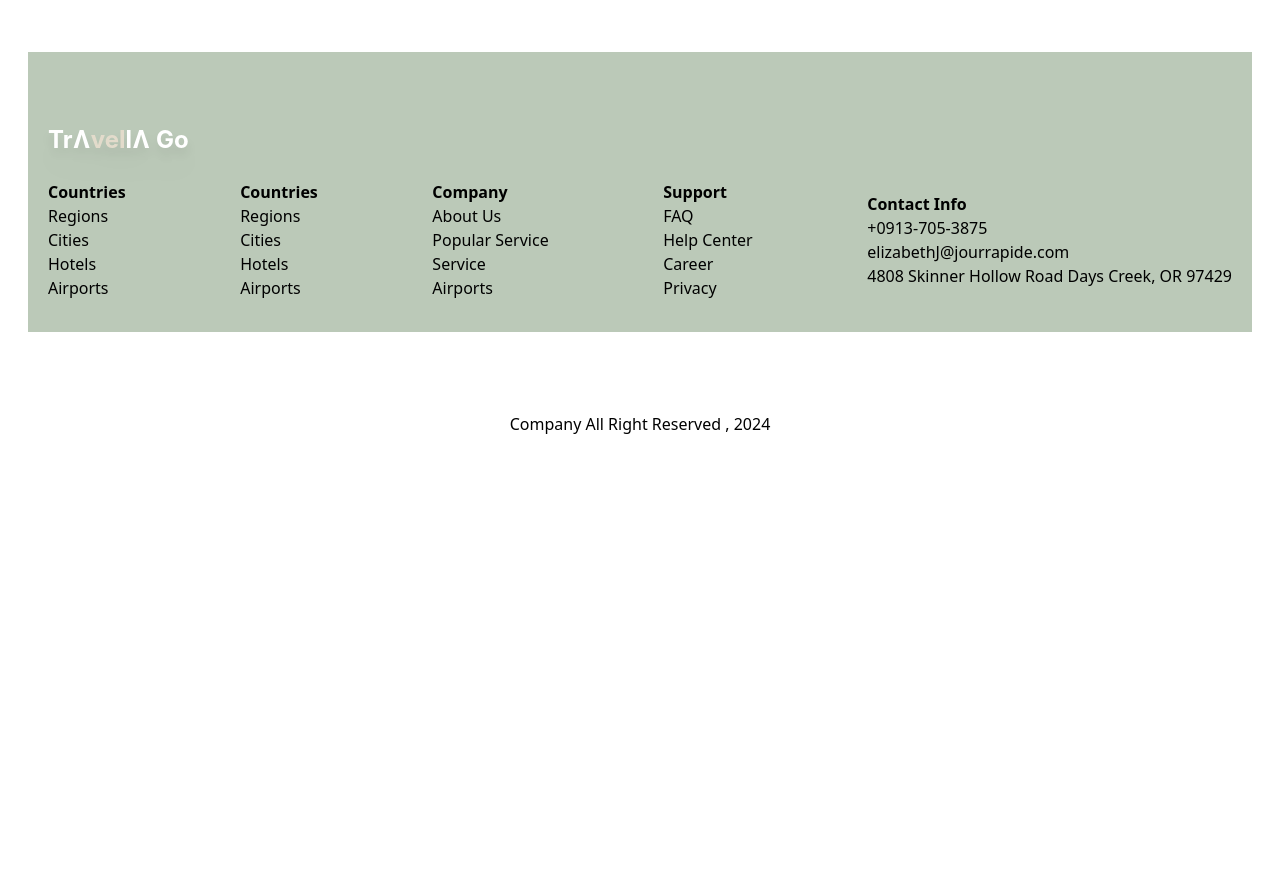
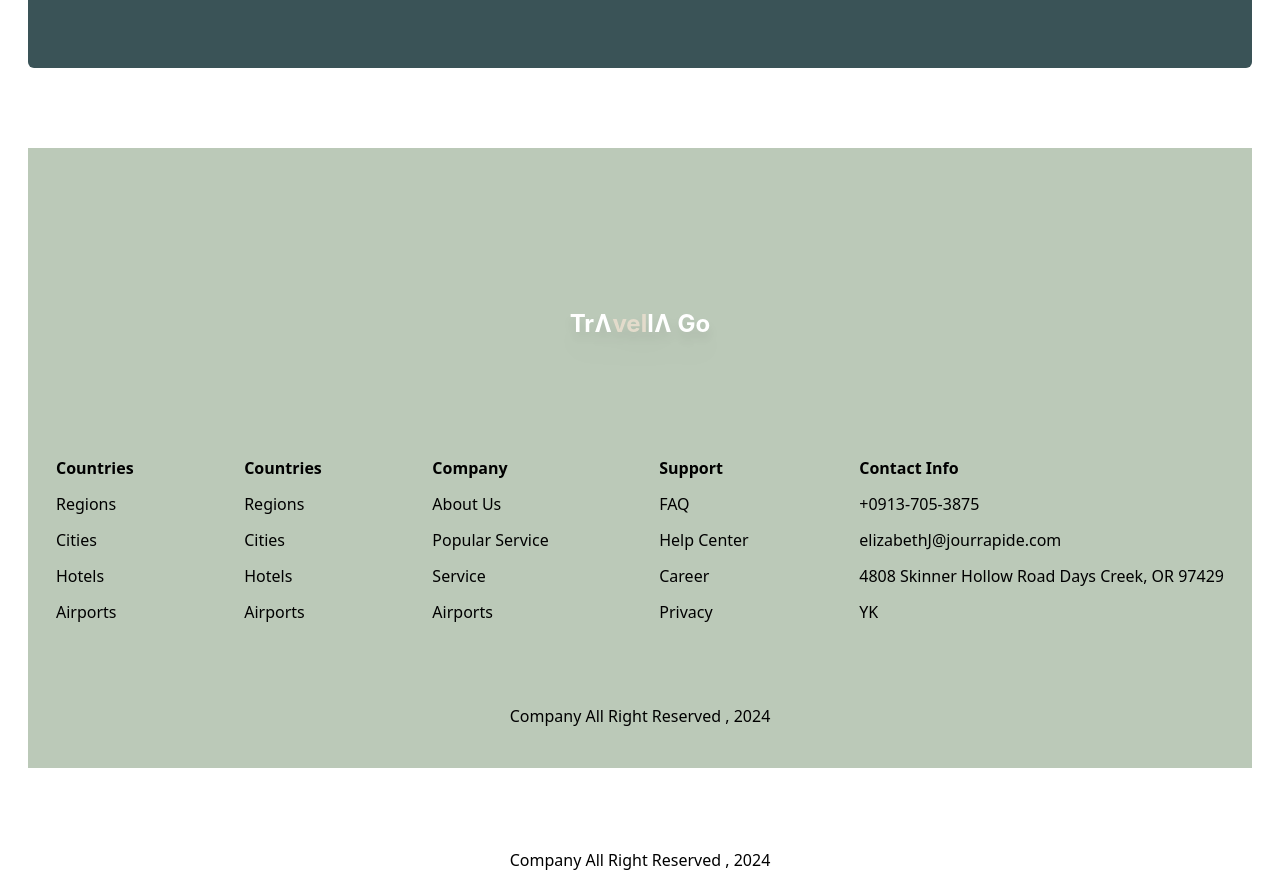
Before and after one commit to farzanapomy/Travella-app, a React (Vite) app in the folder app/: page / in a window 1280 px wide. Shown: the part 2554-3434 px from the top of the page. Before the commit the page ends 2998 px from the top, so only its background shows below. Built offline with nearby package versions, Linux system fonts and the light colour scheme.

Commit message:
footer-up

```diff
--- a/app/src/pages/Components/Featured/Featured.jsx
+++ b/app/src/pages/Components/Featured/Featured.jsx
@@ -1,11 +1,14 @@
 import feature1 from '../../../assets/feature1.jpg';
 import feature2 from '../../../assets/feature2.jpeg';
 import feature3 from '../../../assets/feature3.jpg';
+import LayOut from '../LayOut/LayOut';
 const Featured = () => {
   return (
+    <LayOut>
       <div className="w-full mx-auto my-2">
-
-      <h1 className="font-bold text-4xl  text-start mb-7">Browse By Feature </h1>
+        <h1 className="font-bold text-4xl  text-start mb-7">
+          Browse By Feature{' '}
+        </h1>
         <div className="flex flex-wrap lg:flex-nowrap justify-center lg:justify-between items-center gap-5 w-full mx-auto    -z-1 ">
           <div className="cursor-pointer relative  ">
             <div className=" ">
@@ -61,6 +64,7 @@ const Featured = () => {
           </div>
         </div>
       </div>
+    </LayOut>
   );
 };
 
--- a/app/src/pages/Components/Footer/Footer.jsx
+++ b/app/src/pages/Components/Footer/Footer.jsx
@@ -1,12 +1,15 @@
+import LayOut from '../LayOut/LayOut';
 import Logo from '../Logo/Logo';
 
 const Footer = () => {
   return (
     <div className="w-full mx-auto bg-[#BBC9B8]  px-5 py-8 h-full">
-      <Logo className="" />
+      <LayOut>
+
+        <Logo className="cursor-pointer" />
         <div className="w-full mx-auto flex justify-between items-center ">
           <div>
-          <ul>
+            <ul className='space-y-3'>
               <li className=""></li>
               <li className="cursor-pointer font-semibold">Countries</li>
               <li className="cursor-pointer">Regions</li>
@@ -16,7 +19,7 @@ const Footer = () => {
             </ul>
           </div>
           <div>
-          <ul>
+            <ul className='space-y-3'>
               <li></li>
               <li className="cursor-pointer font-semibold">Countries</li>
               <li className="cursor-pointer">Regions</li>
@@ -26,7 +29,7 @@ const Footer = () => {
             </ul>
           </div>
           <div>
-          <ul>
+            <ul className='space-y-3'>
               <li></li>
               <li className="cursor-pointer font-semibold">Company</li>
               <li className="cursor-pointer">About Us</li>
@@ -36,7 +39,7 @@ const Footer = () => {
             </ul>
           </div>
           <div>
-          <ul>
+            <ul className='space-y-3'>
               <li></li>
               <li className="cursor-pointer font-semibold">Support</li>
               <li className="cursor-pointer">FAQ</li>
@@ -46,15 +49,18 @@ const Footer = () => {
             </ul>
           </div>
           <div>
-          <ul>
+            <ul className='space-y-3'>
               <li></li>
               <li className="font-semibold">Contact Info</li>
               <li>+0913-705-3875</li>
               <li>elizabethJ@jourrapide.com</li>
               <li>4808 Skinner Hollow Road Days Creek, OR 97429</li>
+              <li>YK</li>
             </ul>
           </div>
         </div>
+      <p>Company All Right Reserved , 2024</p>
+      </LayOut>
     </div>
   );
 };
```
Lines whose indentation alone changed are shown as unchanged.
